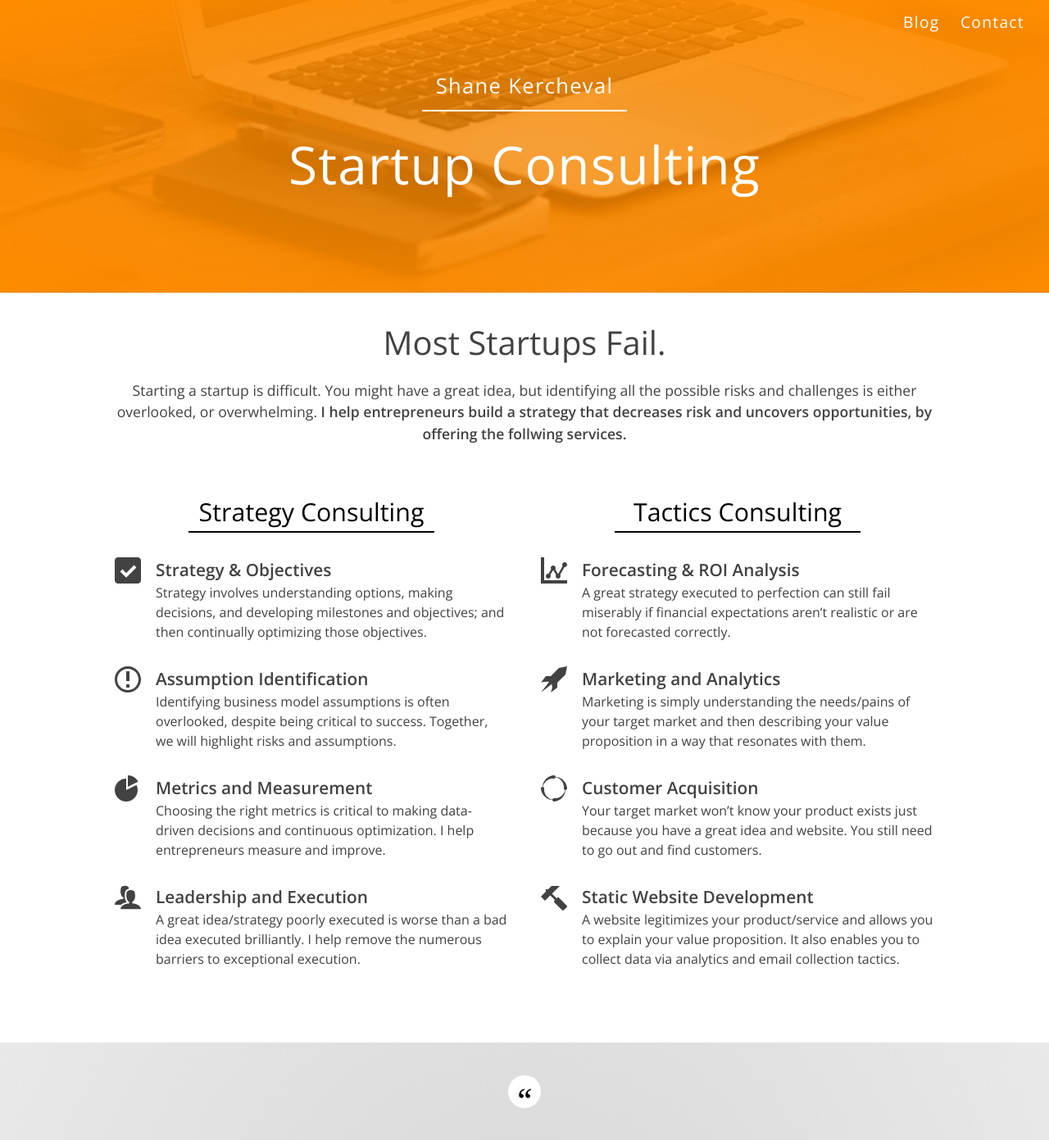
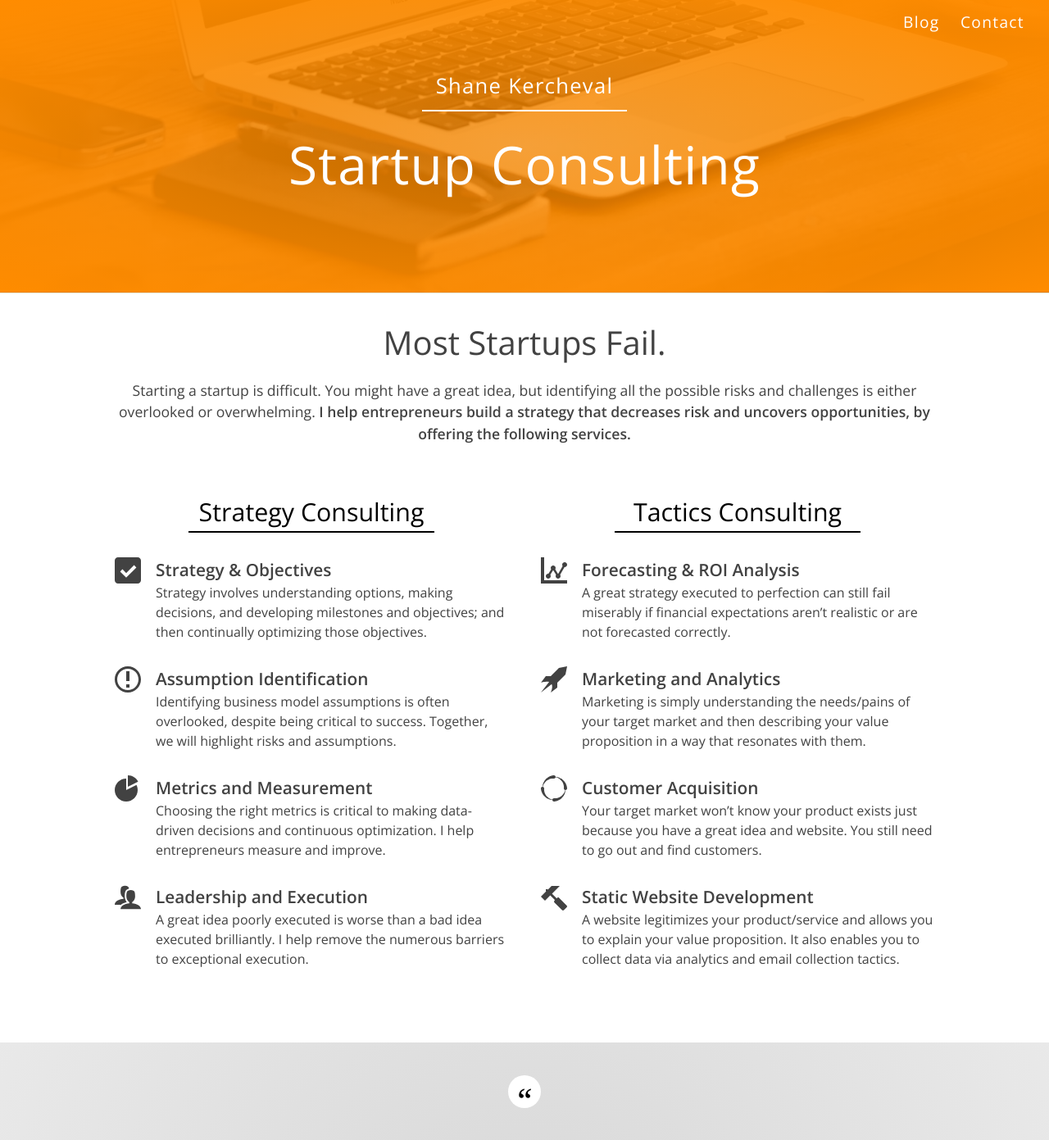
Before and after one commit to shane-kercheval/shane-kercheval.github.io, a Jekyll site: the page built from index.html, in a window 1280 px wide and 1400 px high. Shown: the top 1391 px of the window at 82% size. Built offline with Jekyll 4.4.1, drawn with Linux system fonts in a browser that asks for light colours; nearby versions of some CDN libraries.

Commit message:
updated messages

```diff
--- a/_data/value.yml
+++ b/_data/value.yml
@@ -1,7 +1,7 @@
 intro:
     header: Most Startups Fail.
-    description: Starting a startup is difficult. You might have a great idea, but identifying all the possible risks and challenges is either overlooked, or overwhelming.
-    offering: I help entrepreneurs build a strategy that decreases risk and uncovers opportunities, by offering the follwing services.
+    description: Starting a startup is difficult. You might have a great idea, but identifying all the possible risks and challenges is either overlooked or overwhelming.
+    offering: I help entrepreneurs build a strategy that decreases risk and uncovers opportunities, by offering the following services.
 
 offerings:
   - name: Strategy Consulting
@@ -16,7 +16,7 @@ offerings:
         description: Choosing the right metrics is critical to making data-driven decisions and continuous optimization. I help entrepreneurs measure and improve.
         icon: icon-pie-chart
       - title: Leadership and Execution
-        description: A great idea/strategy poorly executed is worse than a bad idea executed brilliantly. I help remove the numerous barriers to exceptional execution.
+        description: A great idea poorly executed is worse than a bad idea executed brilliantly. I help remove the numerous barriers to exceptional execution.
         icon: icon-users
   - name: Tactics Consulting
     value:
```
